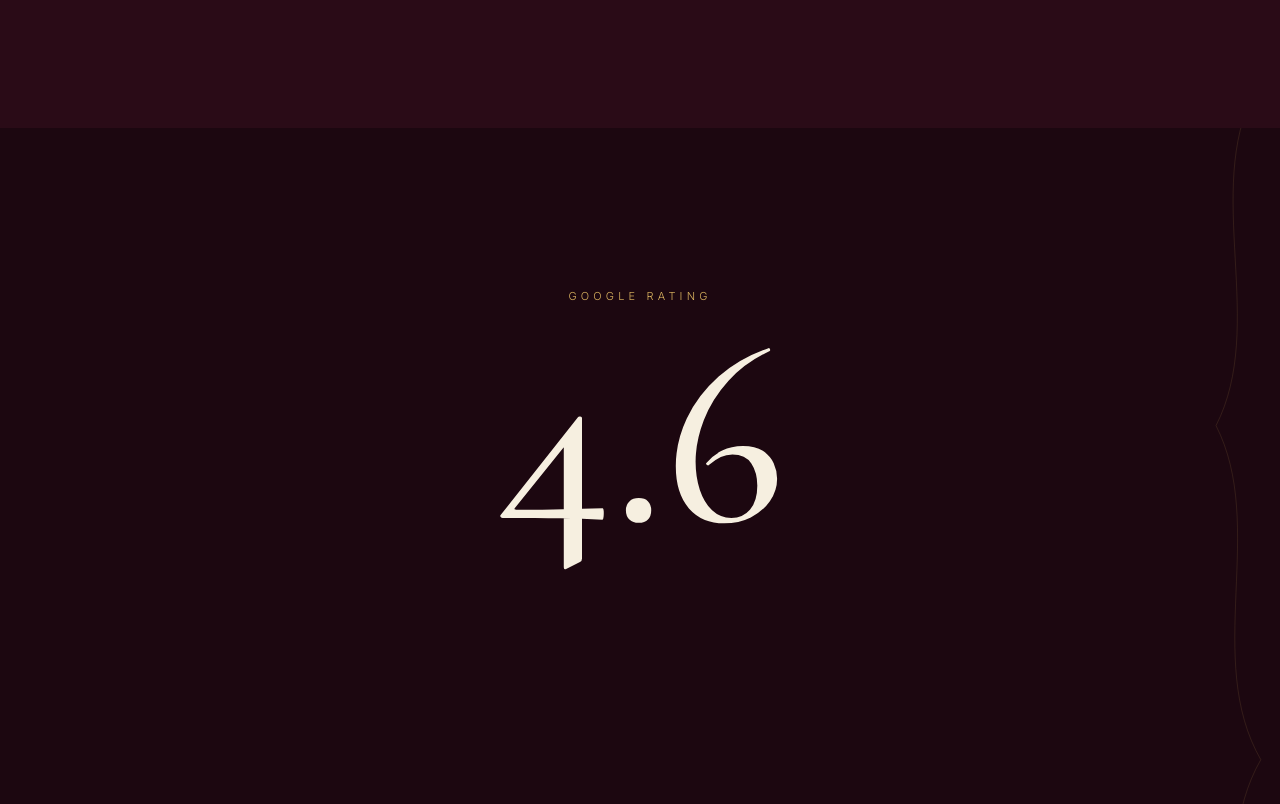
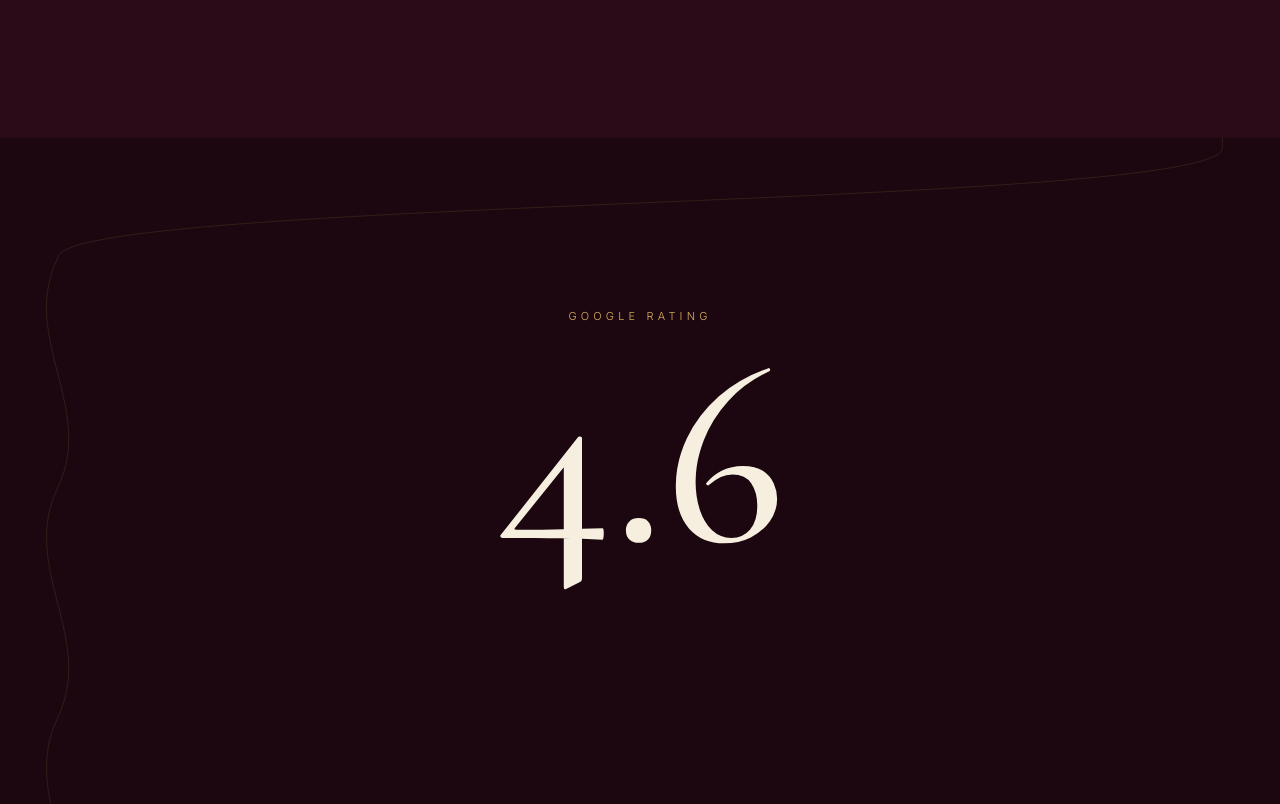
Before and after one commit to gtxPrime/shree-jewellers-demo, a plain HTML site: page index.html in a window 1280 px wide. Shown: the part 6660-7464 px from the top of the page. Drawn offline with nearby package versions, Linux system fonts and the light colour scheme.

Commit message:
Thread through open gaps, smoother follow, sharpened photos

```diff
--- a/index.html
+++ b/index.html
@@ -85,7 +85,7 @@ nav .cta{font-size:11px;letter-spacing:.2em;text-transform:uppercase;border:1px
 .rv-pin .cap h2{font-size:clamp(36px,9vw,72px);max-width:11em}
 .rv-pin .cap p{margin-top:14px;max-width:28em;color:#f6efe0cc;font-size:15px}
 
-.colls{padding:clamp(70px,12vw,140px) 0 10px;position:relative}
+.colls{padding:150px 0 10px;position:relative}
 .colls .head{text-align:center;margin-bottom:34px;padding:0 20px}
 .colls .head h2{font-size:clamp(36px,9vw,64px)}
 .stack{max-width:620px;margin:0 auto;padding:0 18px}
@@ -110,12 +110,12 @@ nav .cta{font-size:11px;letter-spacing:.2em;text-transform:uppercase;border:1px
 .track figure:nth-child(even){margin-top:30px}
 .hg .more{padding:22px 24px 0}
 
-.rate{padding:clamp(90px,14vw,160px) 0;text-align:center}
+.rate{padding:170px 0 clamp(90px,14vw,160px);text-align:center}
 .rate .big{font-family:'Cormorant Garamond',serif;font-size:clamp(110px,34vw,260px);line-height:.9;font-weight:500}
 .rate .st{color:var(--gold);letter-spacing:6px;font-size:20px;margin:10px 0 6px}
 .rate p{color:#f6efe0b8;max-width:24em;margin:12px auto 28px;padding:0 24px}
 
-.visit{background:var(--bg2);padding:clamp(80px,12vw,150px) 0 140px}
+.visit{padding:150px 0 140px}
 .visit h2{font-size:clamp(36px,9vw,64px);margin-bottom:26px}
 .visit ul{list-style:none}
 .visit li{padding:16px 0;border-bottom:1px solid #d9b25f30;display:flex;gap:18px}
@@ -240,19 +240,33 @@ h.to('#hArch',{scale:1.18,yPercent:-6,ease:'none'},0).to('#hArch img',{yPercent:
 var rv=gsap.timeline({scrollTrigger:{trigger:'#rvpin',start:'top top',end:'bottom bottom',scrub:.6}});
 rv.fromTo('#rvph',{scale:.7},{scale:1.08,ease:'none',duration:1},0).to('#rvph img',{scale:1,ease:'none',duration:1},0).from('#rvpin .cap',{opacity:0,y:50,duration:.35,ease:'none'},.6);
 
-var P=$('#pfg'),PB=$('#pbg'),D1=$('#pdot'),D2=$('#pdot2'),PS=$('#path'),plen=1,pp=0;
-function place(){var pt=P.getPointAtLength(plen*pp);D1.setAttribute('cx',pt.x);D1.setAttribute('cy',pt.y);D2.setAttribute('cx',pt.x);D2.setAttribute('cy',pt.y)}
+var P=$('#pfg'),PB=$('#pbg'),D1=$('#pdot'),D2=$('#pdot2'),PS=$('#path'),PD=$('#pdots'),plen=1,LY=[],LL=[],cur=0;
+function sy(sel,edge,off){var e=$(sel);if(!e)return null;var r=e.getBoundingClientRect();return Math.round(r.top+scrollY+(edge==='b'?r.height:0)+off)}
 function buildPath(){
- PS.style.height='0px';$('#pdots').style.height='0px';var W=document.documentElement.clientWidth,Hh=document.documentElement.scrollHeight;
- [PS,$('#pdots')].forEach(function(e){e.setAttribute('width',W);e.setAttribute('height',Hh);e.style.height=Hh+'px'});
- var xs=[.95,.985,.945,.98,.95,.985,.94,.98],d='M '+(W*.97)+' 70',y=70,seg=Math.max(260,Hh/26),i=0;
- while(y<Hh-120){var x=W*xs[i%xs.length],y2=Math.min(Hh-60,y+seg);
-  d+=' C '+(W*(i%2?.99:.94))+' '+(y+seg*.3)+', '+(W*(i%2?.94:.99))+' '+(y+seg*.7)+', '+x+' '+y2;y=y2;i++}
+ PS.style.height='0px';PD.style.height='0px';var W=document.documentElement.clientWidth,Hh=document.documentElement.scrollHeight;
+ [PS,PD].forEach(function(e){e.setAttribute('width',W);e.setAttribute('height',Hh);e.style.height=Hh+'px'});
+ var R=W*.955,L=W*.045,cr=[[sy('.state','b',-85),0],[sy(".colls","t",10),1],[sy(".rate","t",10),0],[sy(".visit","t",10),1]].filter(function(c){return c[0]!==null}).sort(function(a,b){return a[0]-b[0]});
+ var side=1,y=70,d='M '+(W*.5)+' '+y+' C '+(W*.5)+' '+(y+60)+', '+R+' '+(y+60)+', '+R+' '+(y+170);y+=170;var k=0,w=0;
+ function wig(){w++;return (side?R:L)+(w%2?-1:1)*W*.03}
+ cr.forEach(function(c){
+  while(y+230<c[0]){var y2=y+230;d+=' C '+wig()+' '+(y+80)+', '+wig()+' '+(y+150)+', '+(side?R:L)+' '+y2;y=y2}
+  if(c[0]>y){d+=' L '+(side?R:L)+' '+c[0];y=c[0]}
+  var ex=side?L:R;d+=' C '+(side?R:L)+' '+(y+60)+', '+ex+' '+(y+50)+', '+ex+' '+(y+110);y+=110;side=side?0:1});
+ while(y<Hh-300){var y3=y+230;d+=' C '+wig()+' '+(y+80)+', '+wig()+' '+(y+150)+', '+(side?R:L)+' '+y3;y=y3}
+ d+=' L '+(side?R:L)+' '+(Hh-50);
  P.setAttribute('d',d);PB.setAttribute('d',d);plen=P.getTotalLength();
- P.style.strokeDasharray=plen;P.style.strokeDashoffset=plen*(1-pp);place();
+ P.style.strokeDasharray=plen;LY=[];LL=[];var N=700;for(var i=0;i<=N;i++){var l=plen*i/N,p=P.getPointAtLength(l);LY.push(p.y);LL.push(l)}
+ cur=-1;upd(true);
 }
+function lenAtY(t){var lo=0,hi=LY.length-1;if(t<=LY[0])return 0;if(t>=LY[hi])return plen;while(hi-lo>1){var m=(lo+hi)>>1;if(LY[m]<t)lo=m;else hi=m}var f=(t-LY[lo])/Math.max(1e-6,LY[hi]-LY[lo]);return LL[lo]+f*(LL[hi]-LL[lo])}
+function upd(force){
+ var max=Math.max(1,document.documentElement.scrollHeight-innerHeight),pr=Math.min(1,Math.max(0,scrollY/max));
+ var tgt=lenAtY(scrollY+innerHeight*(.3+.7*pr));
+ cur=force||cur<0?tgt:cur+(tgt-cur)*.1;
+ P.style.strokeDashoffset=plen-cur;var pt=P.getPointAtLength(cur);
+ D1.setAttribute('cx',pt.x);D1.setAttribute('cy',pt.y);D2.setAttribute('cx',pt.x);D2.setAttribute('cy',pt.y)}
 ScrollTrigger.addEventListener('refresh',buildPath);
-ScrollTrigger.create({start:0,end:'max',onUpdate:function(s){pp=s.progress;P.style.strokeDashoffset=plen*(1-pp);place()}});
+gsap.ticker.add(function(){if(LY.length)upd(false)});
 var cards=$$('.sc');
 cards.forEach(function(c,i){
  var nx=cards[i+1];
```
Also changed, not shown: img/festive-look.jpg, img/gold-necklace.jpg, img/og.jpg, img/showroom-counter.jpg, img/storefront.jpg.
